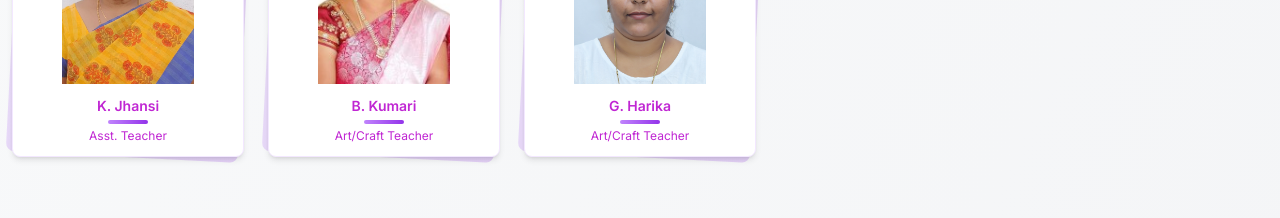
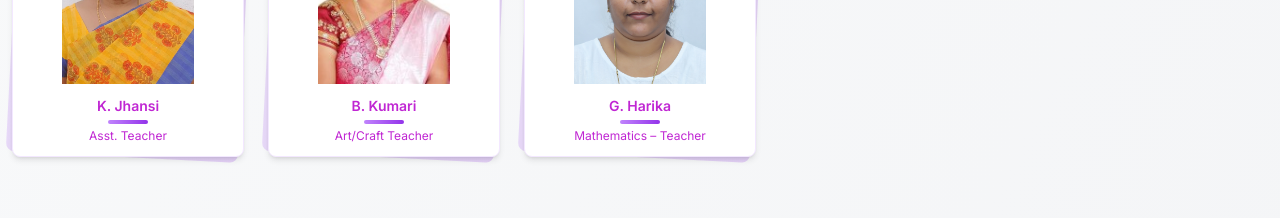
Before and after one commit to Moon1Knight/new_final, a React (Vite) app: page /staff in a window 1280 px wide. Shown: the part 1300-1518 px from the top of the page. Built offline with nearby package versions, Linux system fonts and the light colour scheme; no server answers; a web font is replaced by a local one.

Commit message:
changs to Staff section

```diff
--- a/src/pages/Staff.tsx
+++ b/src/pages/Staff.tsx
@@ -23,7 +23,7 @@ const Staff = () => {
     { name: "G. Pushpa Kumari", imageUrl: "/Faculty/Staff/G.PUSHPA-KUMARI-M.B.A-B.ED.jpeg", designation: "English – Teacher" },
     { name: "K. Jhansi", imageUrl: "/Faculty/Staff/K.JHANSI-B.A.jpeg", designation: "Asst. Teacher" },
     { name: "B. Kumari", imageUrl: "/Faculty/Staff/B.KUMARI-M.A-B.ED.jpg", designation: "Art/Craft Teacher" },
-    { name: "G. Harika", imageUrl: "/Faculty/Staff/G.HARIKA-B.TECH-D.ED.jpg", designation: "Art/Craft Teacher" }
+    { name: "G. Harika", imageUrl: "/Faculty/Staff/G.HARIKA-B.TECH-D.ED.jpg", designation: "Mathematics – Teacher" }
   ];
 
   const officeStaff = [
```
